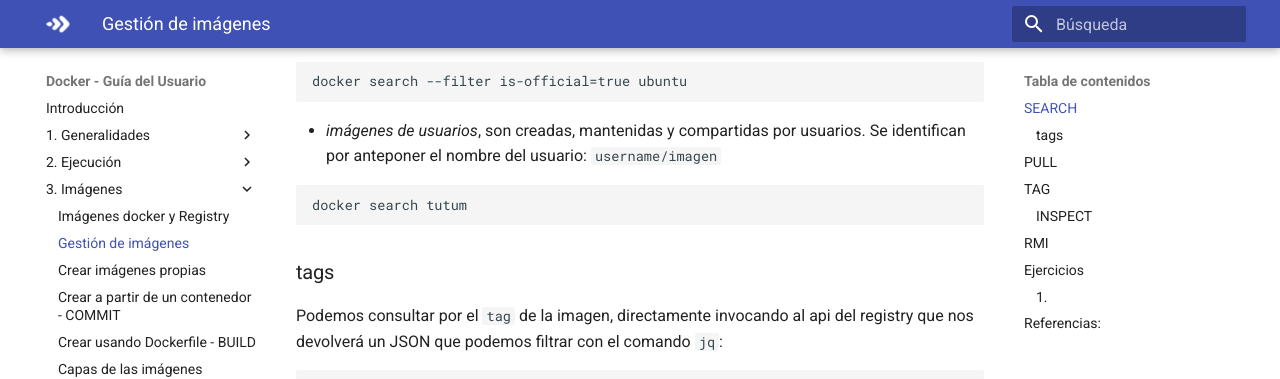
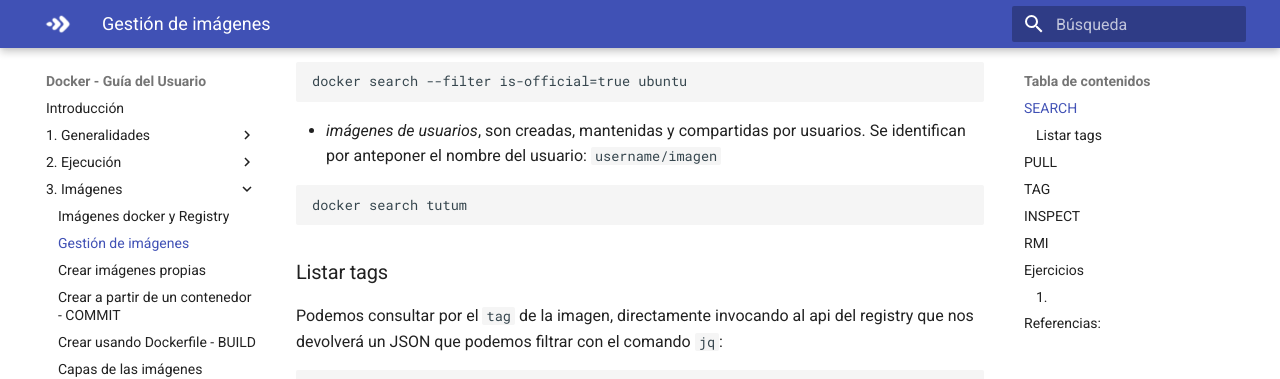
Before and after one commit to thisisqubika/docker-workshop, an MkDocs documentation site: the page built from docs/chapter03/01imagenes.md, in a window 1280 px wide and 900 px high, scrolled down 468 px. Shown: the top 379 px of the window. Built offline with MkDocs 1.6.1 and Material for MkDocs 9.7.7, drawn with Linux system fonts in a browser that asks for light colours.

Commit message:
chapter03 image

````diff
--- a/docs/chapter03/01imagenes.md
+++ b/docs/chapter03/01imagenes.md
@@ -24,7 +24,7 @@ docker search --filter is-official=true ubuntu
 docker search tutum
 ```
 
-### tags
+### Listar tags
 
 Podemos consultar por el `tag` de la imagen, directamente invocando al api del registry que nos devolverá un JSON que podemos filtrar con el comando `jq`:
 
@@ -88,7 +88,7 @@ Buscar imágenes que no están asociadas a una nueva imagen (nueva capa):
 docker images --filter "dangling=true"
 ```
 
-### INSPECT
+## INSPECT
 
 Permite obtener información detallada de una imagen que se encuentra descargada.
 
````
Also changed, not shown: site/chapter03/01imagenes/index.html, site/search/search_index.json, 1 other file.
